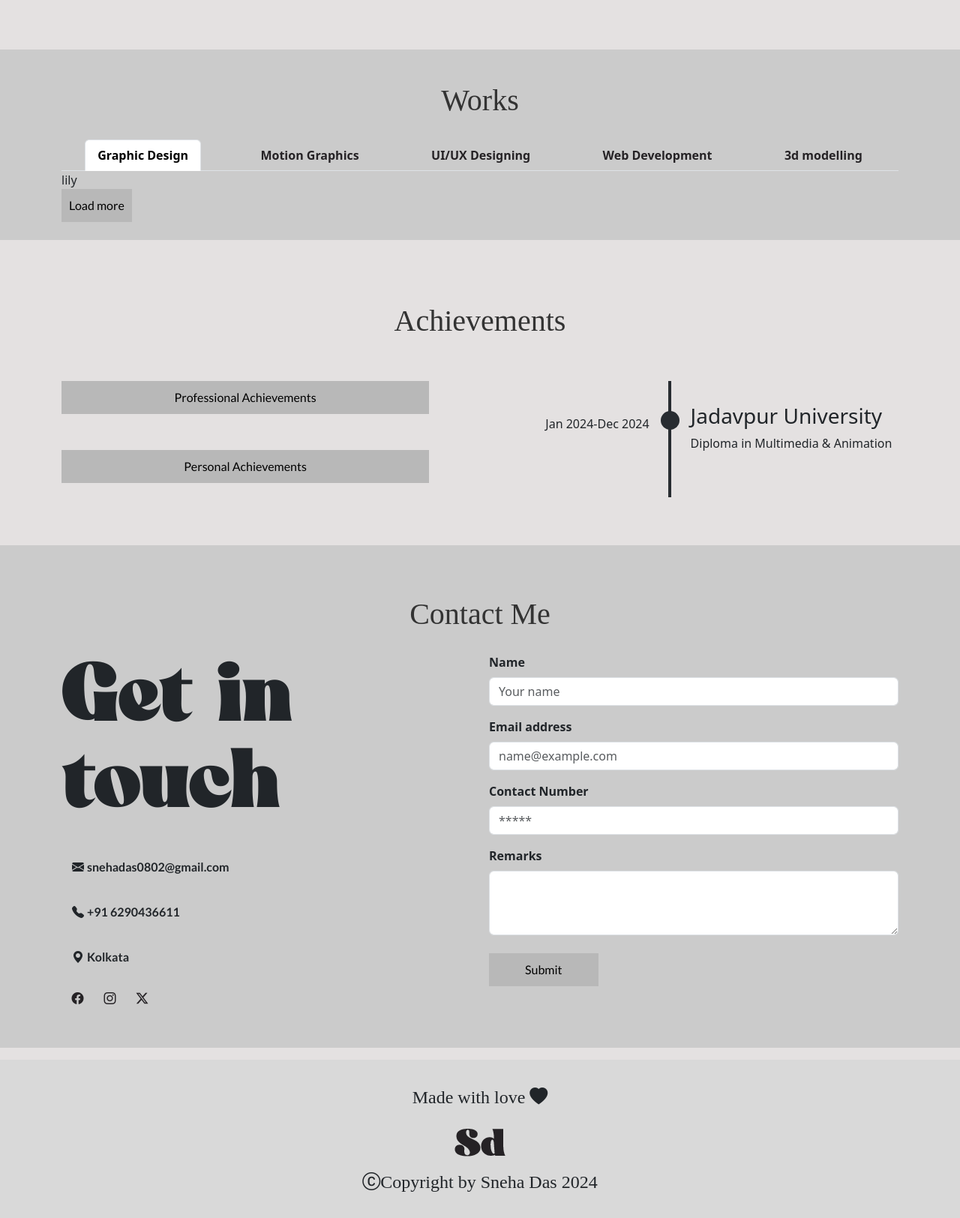
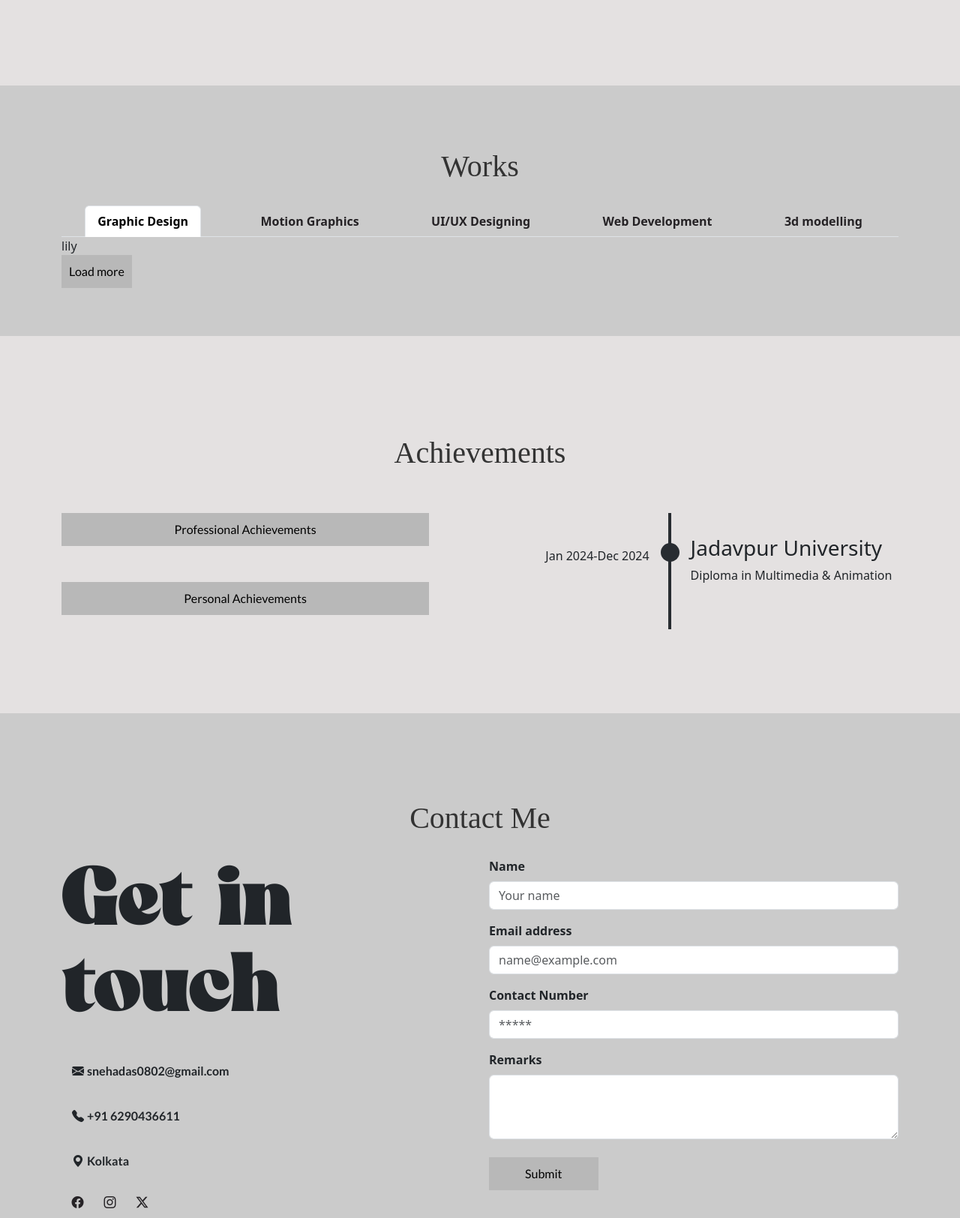
Before and after one commit to Snehadas08/portfolio-sneha, a website: page index.html in a window 1280 px wide. Shown: the part 1748-3372 px from the top of the page at 75% size. Drawn offline with nearby package versions, Linux system fonts and the light colour scheme; a web font is replaced by a local one.

Commit message:
minor changes

```diff
--- a/index.html
+++ b/index.html
@@ -110,7 +110,7 @@
 </div>
 </div>
  <!-- My Skills -->
- <div class="container-fluid py-5 my skills" id="my-skills">
+ <div class="container-fluid py-5 my-5 my skills" id="my-skills">
   <div class="container py-3">
      <h1 class="heading">My Skills</h1>
 
@@ -136,7 +136,7 @@
          </div>
   </div>
  </div>
-   <div class="container-fluid work-section p-2" id="work-section">
+   <div class="container-fluid work-section my-5 py-5" id="work-section">
       <div class="container py-3">
         <h1 class="heading text-center animate__animated animate__fadeInLeft">Works</h1>
         <nav>
@@ -162,7 +162,7 @@
       </div>
    </div>
    <!--achievements-->
-   <div class="container-fluid py-5  Achievement-section" id="achievement-section">
+   <div class="container-fluid py-5 my-5 Achievement-section" id="achievement-section">
     <div class="container py-3">
       <h1 class="heading text-center pb-5 animate__animated animate__lightSpeedInRight">Achievements</h1>
       <div class="d-flex align-items-start achievements-content">
@@ -192,13 +192,12 @@
               </div>
             </div>
           </div>
-
         </div>
       </div>
     </div>
    </div>
    <!-------contact------>
-   <div class="container-fluid contact" id="contact">
+   <div class="container-fluid py-5 my-5 contact" id="contact">
       <div class="container py-5">
         <h1 class="heading text-center">Contact Me</h1>
             <div class="row">
@@ -239,7 +238,7 @@
       </div>
    </div>
 <!--footer-->
-<div class="container-fluid footer my-3 py-3">
+<div class="container-fluid footer my-5 py-5">
   <div class="container">
     <h4 class="heading text-center text-dark">Made with love <i class="bi bi-heart-fill"></i></h4>
     <div class="image text-center">
@@ -254,7 +253,7 @@
 
     <script type="text/javascript" src="js/vertical-timeline.js"></script>
     <script type="text/javascript" src="js/form.js"></script>
-    <script type="text/javascript"src="./js/slick-slider.js"></script>
+    <script type="text/javascript"src="js/slick-slider.js"></script>
     <script src="js/main.js"></script>
 </body>
 </html>
```
Also changed, not shown: assets/ahare-bahare- magazine.jpg (renamed from assets/ahare bahare magazine.jpg), assets/nature- magazine.jpg (renamed from assets/nature magazine.jpg), 2 other files.
